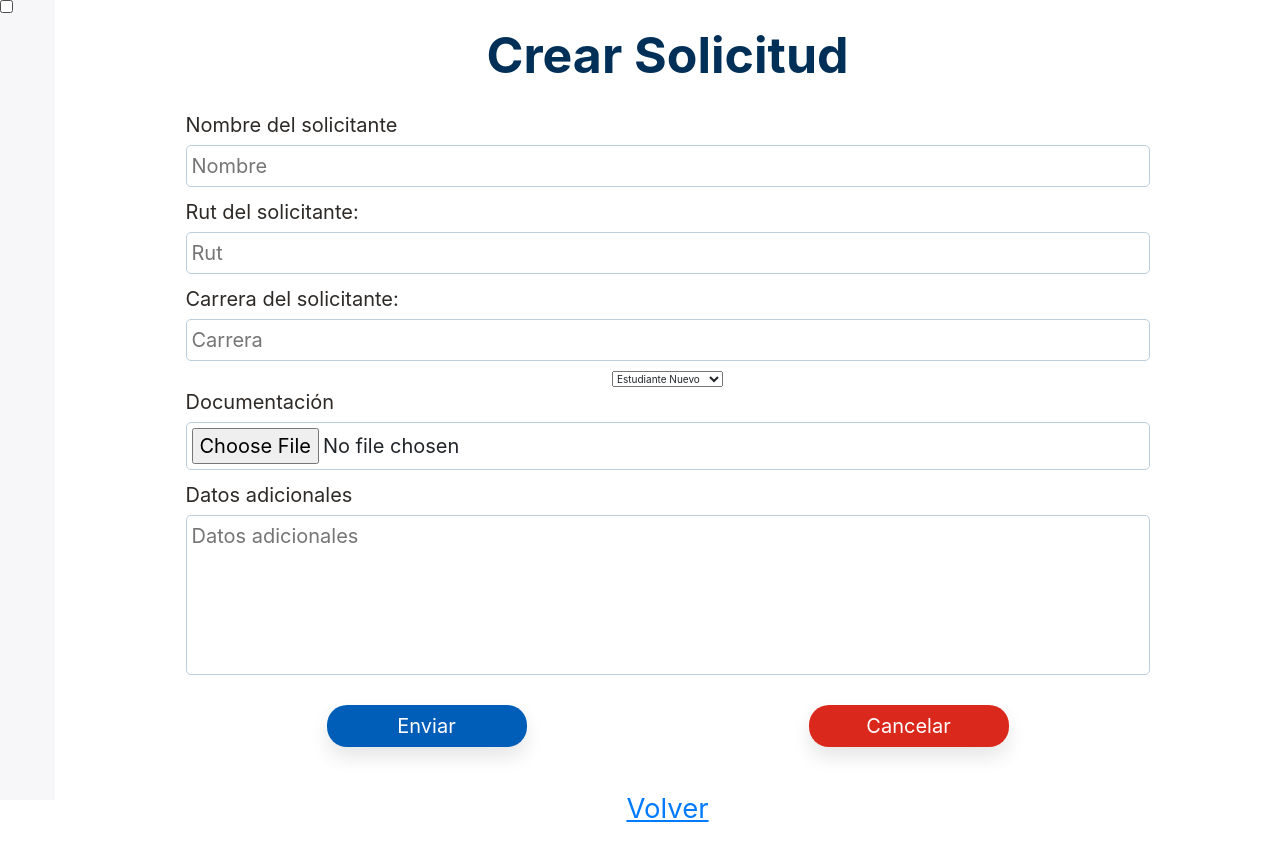
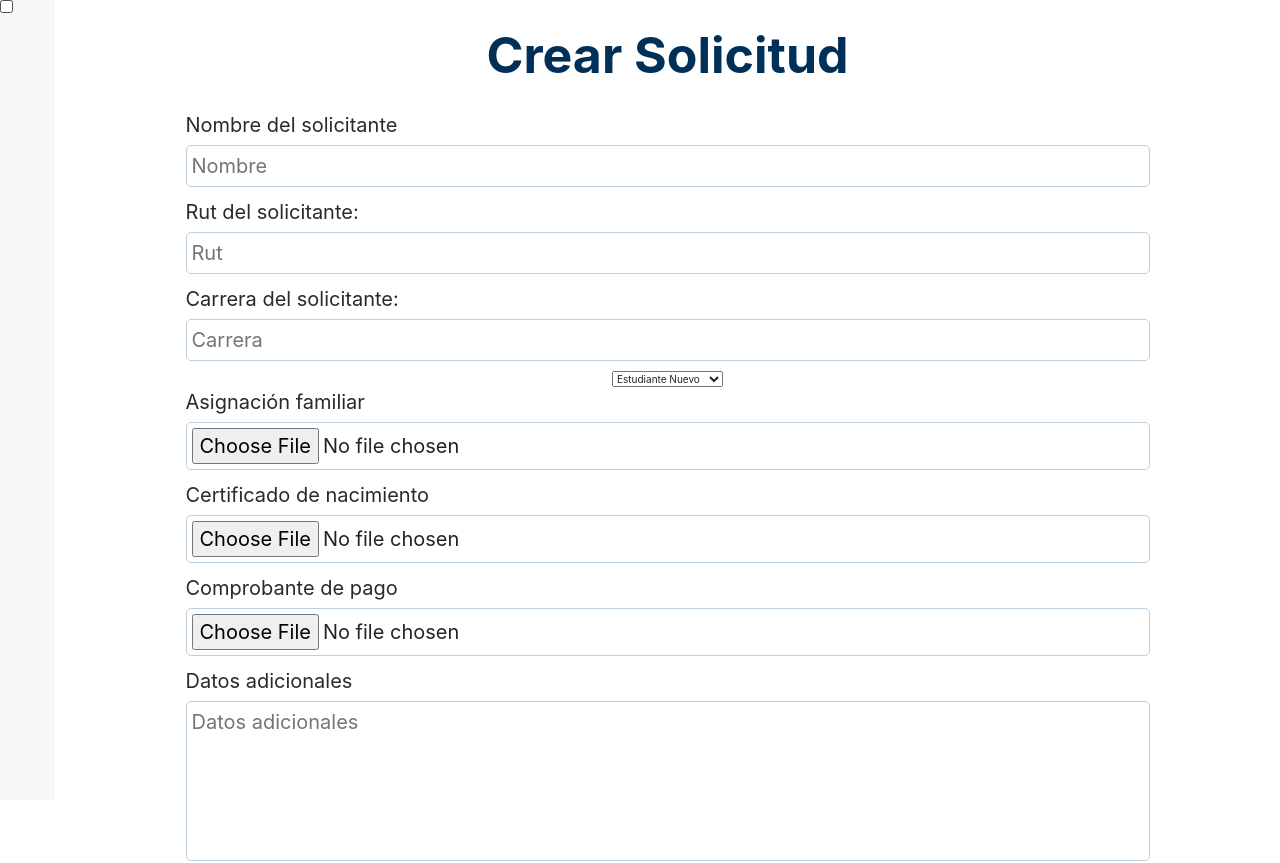
Before and after one commit to MilzCode/fron-bhf, a Next.js app: page /crear-solicitud in a window 1280 px wide. Shown: the top 863 px of the page. Before the commit the page ends 830 px from the top, so only its background shows below. Built offline with nearby package versions, Linux system fonts and the light colour scheme.

Commit message:
feat: crear-solicitud.tsx now handles three files

```diff
--- a/pages/crear-solicitud.tsx
+++ b/pages/crear-solicitud.tsx
@@ -11,7 +11,9 @@ const CrearSolicitud = () => {
   const [rut, setRut] = useState('');
   const [carrera, setCarrera] = useState('');
   const [tipoEstudiante, setTipoEstudiante] = useState('');
-  const [documentacion, setDocumentacion] = useState('');
+  const [asignacionFamiliar, setAsignacionFamiliar] = useState('');
+  const [certificadoNacimiento, setCertificadoNacimiento] = useState('');
+  const [comprobantePago, setComprobantePago] = useState('');
   const [datosAdicionales, setDatosAdicionales] = useState('');
 
   const handleNombre = (e: any) => {
@@ -30,9 +32,17 @@ const CrearSolicitud = () => {
     const nuevoTipoEstudiante = e.target.value;
     setTipoEstudiante(nuevoTipoEstudiante);
   }
-  const handleDocumentacion = (e: any) => {
-    const nuevaDocumentacion = e.target.value;
-    setTipoEstudiante(nuevaDocumentacion);
+  const handleAsignacionFamiliar = (e: any) => {
+    const nuevaAsignacionFamiliar = e.target.value;
+    setAsignacionFamiliar(nuevaAsignacionFamiliar);
+  }
+  const handleCertificadoNacimiento = (e: any) => {
+    const nuevoCertificadoNacimiento = e.target.value;
+    setCertificadoNacimiento(nuevoCertificadoNacimiento);
+  }
+  const handleComprobantePago = (e: any) => {
+    const nuevoComprobantePago = e.target.value;
+    setComprobantePago(nuevoComprobantePago);
   }
   const handleDatosAdicionales = (e: any) => {
     const nuevoDatosAdicionales = e.target.value;
@@ -71,8 +81,16 @@ const CrearSolicitud = () => {
 
         {/* archivo */}
         <div className="crearSolicitud__input LABELINPUT">
-          <label htmlFor="archivo">Documentación</label>
-          <input onChange={handleDocumentacion} id="archivo" type="file" name="archivo" />
+          <label htmlFor="asignacionFamiliar">Asignación familiar</label>
+          <input onChange={handleAsignacionFamiliar} id="asignacionFamiliar" type="file"/>
+        </div>
+        <div className="crearSolicitud__input LABELINPUT">
+          <label htmlFor="certificadoNacimiento">Certificado de nacimiento</label>
+          <input onChange={handleCertificadoNacimiento} id="certificadoNacimiento" type="file"/>
+        </div>
+        <div className="crearSolicitud__input LABELINPUT">
+          <label htmlFor="comprobantePago">Comprobante de pago</label>
+          <input onChange={handleComprobantePago} id="comprobantePago" type="file"/>
         </div>
         {/* datos adicionales text area */}
         <div className="crearSolicitud__input LABELINPUT">
```
